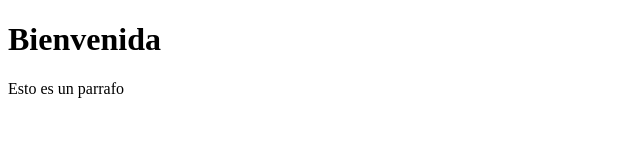
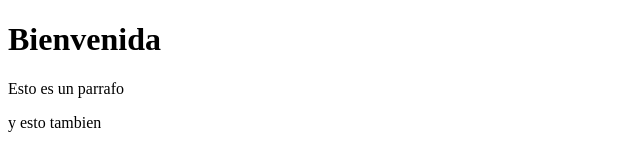
Before and after one commit to 192200-coder/SistemaHosting, a plain HTML site: page index.html in a window 1280 px wide. Shown: the full height of the page, 0-640 px from the left. Drawn offline with Linux system fonts and the light colour scheme.

Commit message:
segundo cambio

```diff
--- a/index.html
+++ b/index.html
@@ -8,5 +8,6 @@
 <body>
     <h1>Bienvenida</h1>
     <p>Esto es un parrafo</p>
+    <p>y esto tambien</p>
 </body>
 </html>
```
Also changed, not shown: 1 other file.
